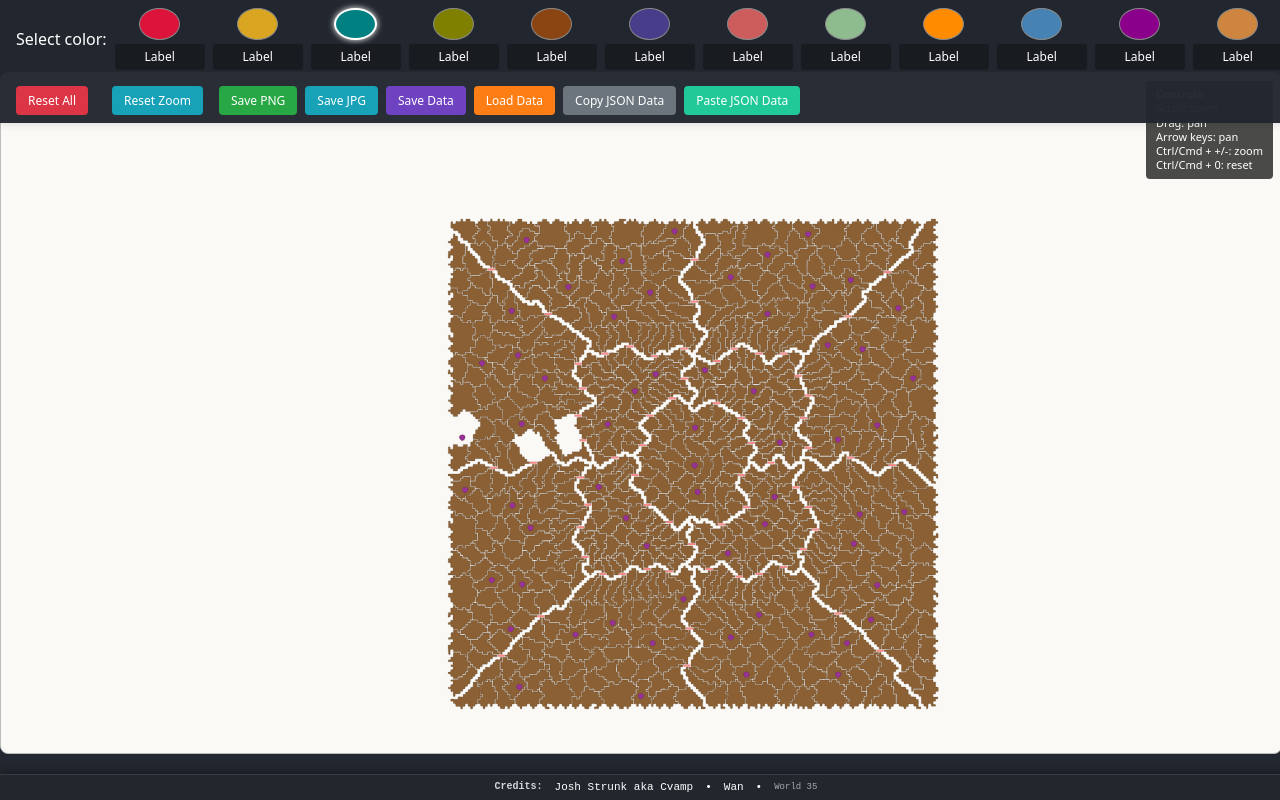
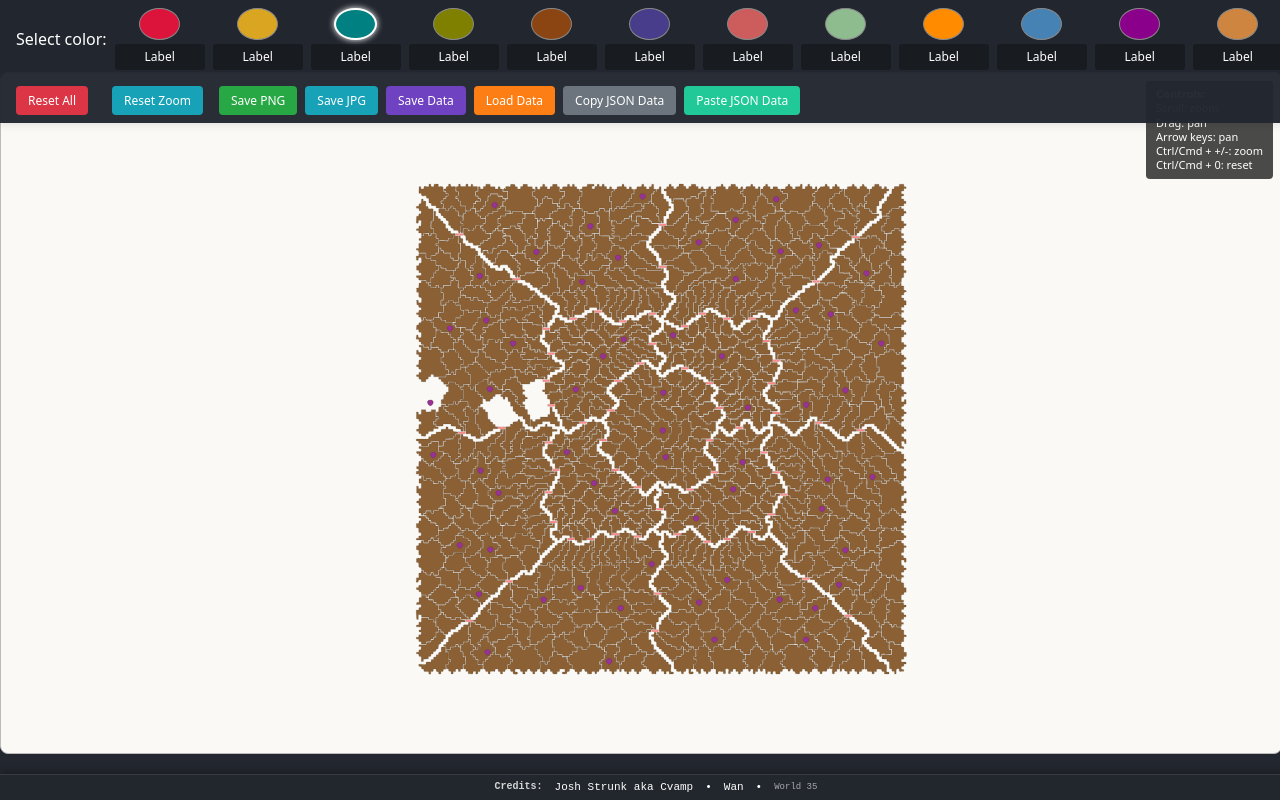
Before and after one commit to CvAmp/ARC, a React (Vite) app: page / in a window 1280 px wide. Built offline with nearby package versions, Linux system fonts and the light colour scheme.

Commit message:
Fix white areas by using actual content bounds for viewBox and panning limits
Co-authored-by: CvAmp <39271228+CvAmp@users.noreply.github.com>

```diff
--- a/src/MapSelector.tsx
+++ b/src/MapSelector.tsx
@@ -11,16 +11,31 @@ const ZoomablePanSvgMap: React.FC<ZoomablePanSvgMapProps> = (props) => {
   // Extract onResetZoom from props
   const { onResetZoom, ...svgMapProps } = props;
 
-  // Responsive SVG sizing: fill parent, viewBox centered on actual map content
+  // Responsive SVG sizing: fill parent, viewBox showing actual map content
   const svgRef = useRef<SVGSVGElement>(null);
   const containerRef = useRef<HTMLDivElement>(null);
-  // Center the viewBox on the actual map content bounds (x: -177.38 to 6981.33, y: 0 to 7128.44)
-  const [viewBox, setViewBox] = useState<[number, number, number, number]>([-694, -532, 8192, 8192]);
+
+  // Actual map content bounds: x: -177.38 to 6981.33, y: 0 to 7128.44
+  const CONTENT_MIN_X = -177.38;
+  const CONTENT_MAX_X = 6981.33;
+  const CONTENT_MIN_Y = 0;
+  const CONTENT_MAX_Y = 7128.44;
+  const CONTENT_WIDTH = CONTENT_MAX_X - CONTENT_MIN_X; // 7158.71
+  const CONTENT_HEIGHT = CONTENT_MAX_Y - CONTENT_MIN_Y; // 7128.44
+
+  // Initial viewBox shows the full content with a small margin
+  const MARGIN = 100;
+  const INITIAL_VIEW_X = CONTENT_MIN_X - MARGIN;
+  const INITIAL_VIEW_Y = CONTENT_MIN_Y - MARGIN;
+  const INITIAL_VIEW_W = CONTENT_WIDTH + (MARGIN * 2);
+  const INITIAL_VIEW_H = CONTENT_HEIGHT + (MARGIN * 2);
+
+  const [viewBox, setViewBox] = useState<[number, number, number, number]>([INITIAL_VIEW_X, INITIAL_VIEW_Y, INITIAL_VIEW_W, INITIAL_VIEW_H]);
   const [drag, setDrag] = useState<{ x: number; y: number } | null>(null);
 
   // Reset zoom function
   const resetZoom = () => {
-    setViewBox([-694, -532, 8192, 8192]);
+    setViewBox([INITIAL_VIEW_X, INITIAL_VIEW_Y, INITIAL_VIEW_W, INITIAL_VIEW_H]);
   };
 
   // Expose reset function to parent
@@ -112,12 +127,12 @@ const ZoomablePanSvgMap: React.FC<ZoomablePanSvgMapProps> = (props) => {
         const newX = x - dx;
         const newY = y - dy;
 
-        // Apply some loose bounds to prevent panning too far
-        const maxOffset = Math.max(w, h) * 0.5; // Allow panning half a view beyond edges
-        const minX = -maxOffset;
-        const minY = -maxOffset;
-        const maxX = 8192 + maxOffset - w;
-        const maxY = 8192 + maxOffset - h;
+        // Apply bounds based on actual content area, with small margin for panning
+        const panMargin = 200; // Allow panning slightly beyond content
+        const minX = CONTENT_MIN_X - panMargin;
+        const minY = CONTENT_MIN_Y - panMargin;
+        const maxX = CONTENT_MAX_X + panMargin - w;
+        const maxY = CONTENT_MAX_Y + panMargin - h;
 
         return [
           Math.max(minX, Math.min(maxX, newX)),
@@ -171,12 +186,12 @@ const ZoomablePanSvgMap: React.FC<ZoomablePanSvgMapProps> = (props) => {
         let newX = worldX - (mouseX / rect.width) * newW;
         let newY = worldY - (mouseY / rect.height) * newH;
 
-        // Apply the same loose bounds used for panning to prevent drift
-        const maxOffset = Math.max(newW, newH) * 0.5;
-        const minX = -maxOffset;
-        const minY = -maxOffset;
-        const maxX = 8192 + maxOffset - newW;
-        const maxY = 8192 + maxOffset - newH;
+        // Apply the same bounds used for panning based on actual content
+        const panMargin = 200;
+        const minX = CONTENT_MIN_X - panMargin;
+        const minY = CONTENT_MIN_Y - panMargin;
+        const maxX = CONTENT_MAX_X + panMargin - newW;
+        const maxY = CONTENT_MAX_Y + panMargin - newH;
         newX = Math.min(Math.max(newX, minX), maxX);
         newY = Math.min(Math.max(newY, minY), maxY);
 
@@ -213,11 +228,11 @@ const ZoomablePanSvgMap: React.FC<ZoomablePanSvgMapProps> = (props) => {
         const newY = y - dy;
 
         // Apply same bounds as mouse move
-        const maxOffset = Math.max(w, h) * 0.5;
-        const minX = -maxOffset;
-        const minY = -maxOffset;
-        const maxX = 8192 + maxOffset - w;
-        const maxY = 8192 + maxOffset - h;
+        const panMargin = 200;
+        const minX = CONTENT_MIN_X - panMargin;
+        const minY = CONTENT_MIN_Y - panMargin;
+        const maxX = CONTENT_MAX_X + panMargin - w;
+        const maxY = CONTENT_MAX_Y + panMargin - h;
 
         return [
           Math.max(minX, Math.min(maxX, newX)),
```
